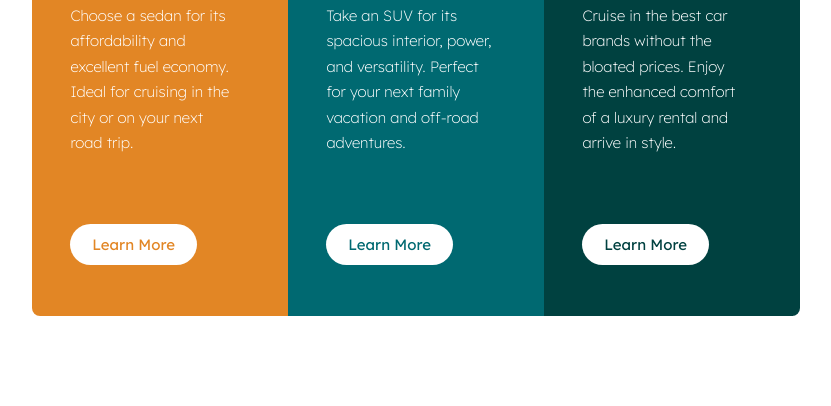
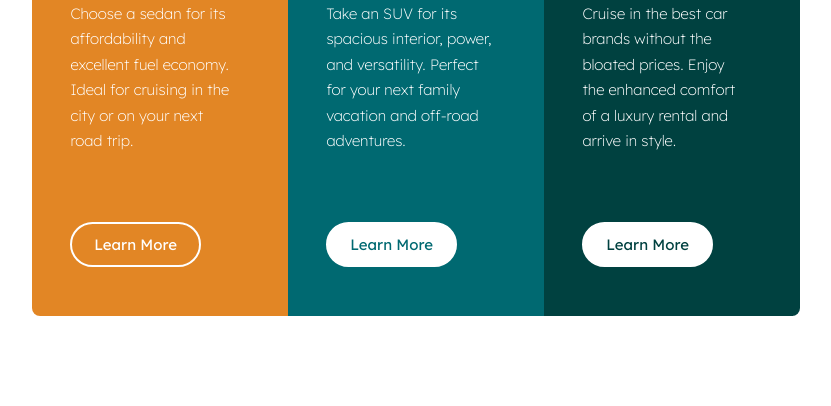
Before and after one commit to Sitkowski01/3-column-preview-card-component, a plain HTML site: page index.html in a window 1280 px wide. In both pictures the pointer is over the element 357 px from the left and 561 px from the top of the page. Shown: the part 317-723 px from the top of the page, without its empty margins (224-1055 px from the left). Drawn offline with Linux system fonts and the light colour scheme.

Commit message:
Update style.css

```diff
--- a/style.css
+++ b/style.css
@@ -78,13 +78,28 @@ body{
     font-size: 15px;
 }
 .one{
+    border: solid white 2px;
     color: #E28625;
 }
 .two{
+    border: solid white 2px;
     color: #006971;
 }
 .three{
+    border: solid white 2px;
     color: #004140;
+}
+.one:hover{
+    color: white;
+    background-color: #E28625;
+}
+.two:hover{
+    color: white;
+    background-color: #006971;
+}
+.three:hover{
+    color: white;
+    background-color: #004140;
 }
 .footer{
     position: fixed;
```
